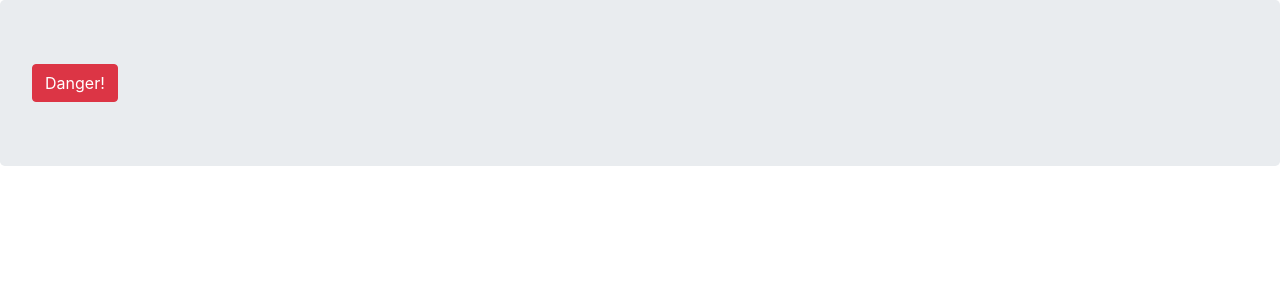
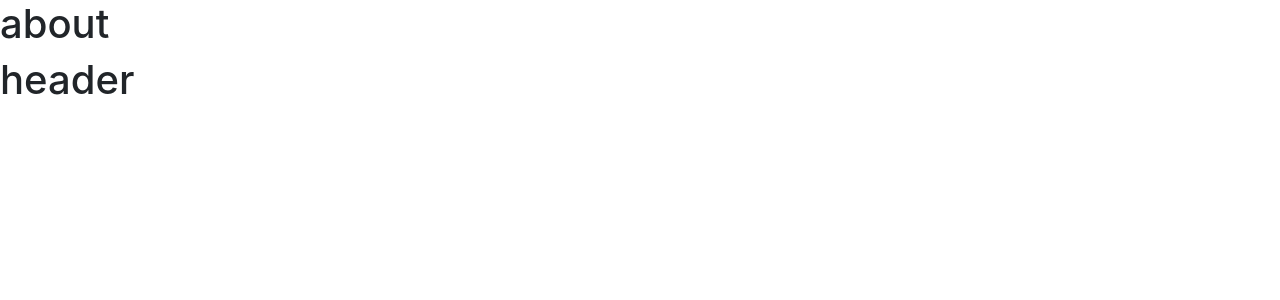
Before and after one commit to adcdenis/react, a React (Create React App) app in the folder todo-app/frontend/: page / in a window 1280 px wide. Shown: the top 300 px of the page. Built offline with nearby package versions, Linux system fonts and the light colour scheme.

Commit message:
primeiros componentes front end

```diff
--- a/todo-app/frontend/src/App.js
+++ b/todo-app/frontend/src/App.js
@@ -1,10 +1,9 @@
 import React from 'react';
 import './App.css';
-import { Button } from 'reactstrap';
-import { Jumbotron } from 'reactstrap';
+import Todo from './todo/todo'
+//import { Button } from 'reactstrap';
+//import { Jumbotron } from 'reactstrap';
 
 export default props => (
-    <Jumbotron>
-      <Button color="danger">Danger!</Button>
-    </Jumbotron>
+ <Todo valor="inicio react"/>
 )
--- /dev/null
+++ b/todo-app/frontend/src/template/about.jsx
@@ -0,0 +1,5 @@
+import React from 'react'
+
+export default props=> (
+    <h1>about</h1>
+)
--- /dev/null
+++ b/todo-app/frontend/src/template/header.jsx
@@ -0,0 +1,5 @@
+import React from 'react'
+
+export default props => (
+    <h1>header</h1>
+)
--- a/todo-app/frontend/src/todo/todo.jsx
+++ b/todo-app/frontend/src/todo/todo.jsx
@@ -1 +1,15 @@
 import React from 'react'
+import About from '../template/about'
+import Header from '../template/header'
+
+export default class Todo extends React.Component {
+
+    render() {
+        return (
+            <div>
+                <About/>
+                <Header/>
+            </div>
+        )
+    }
+}
```
